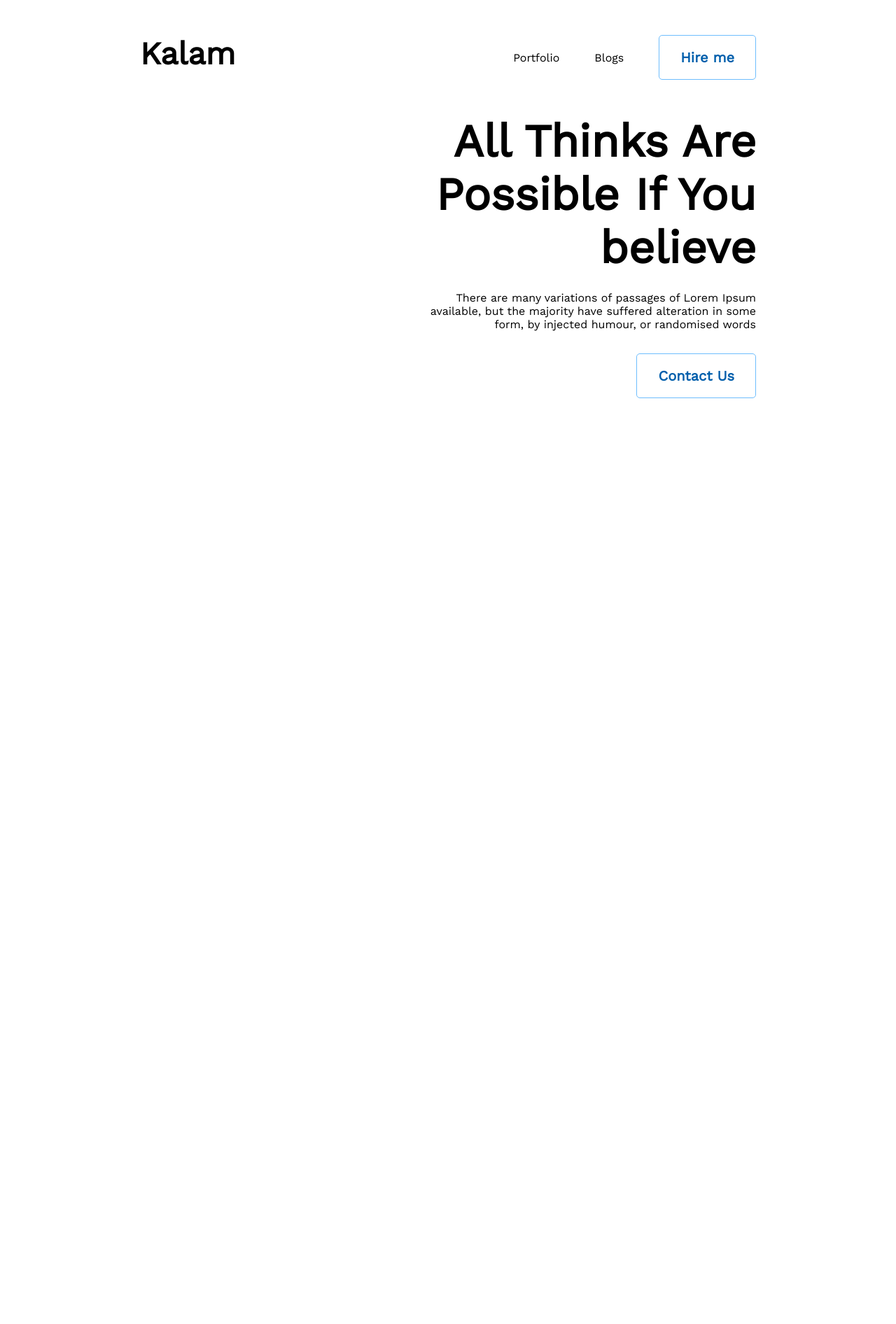
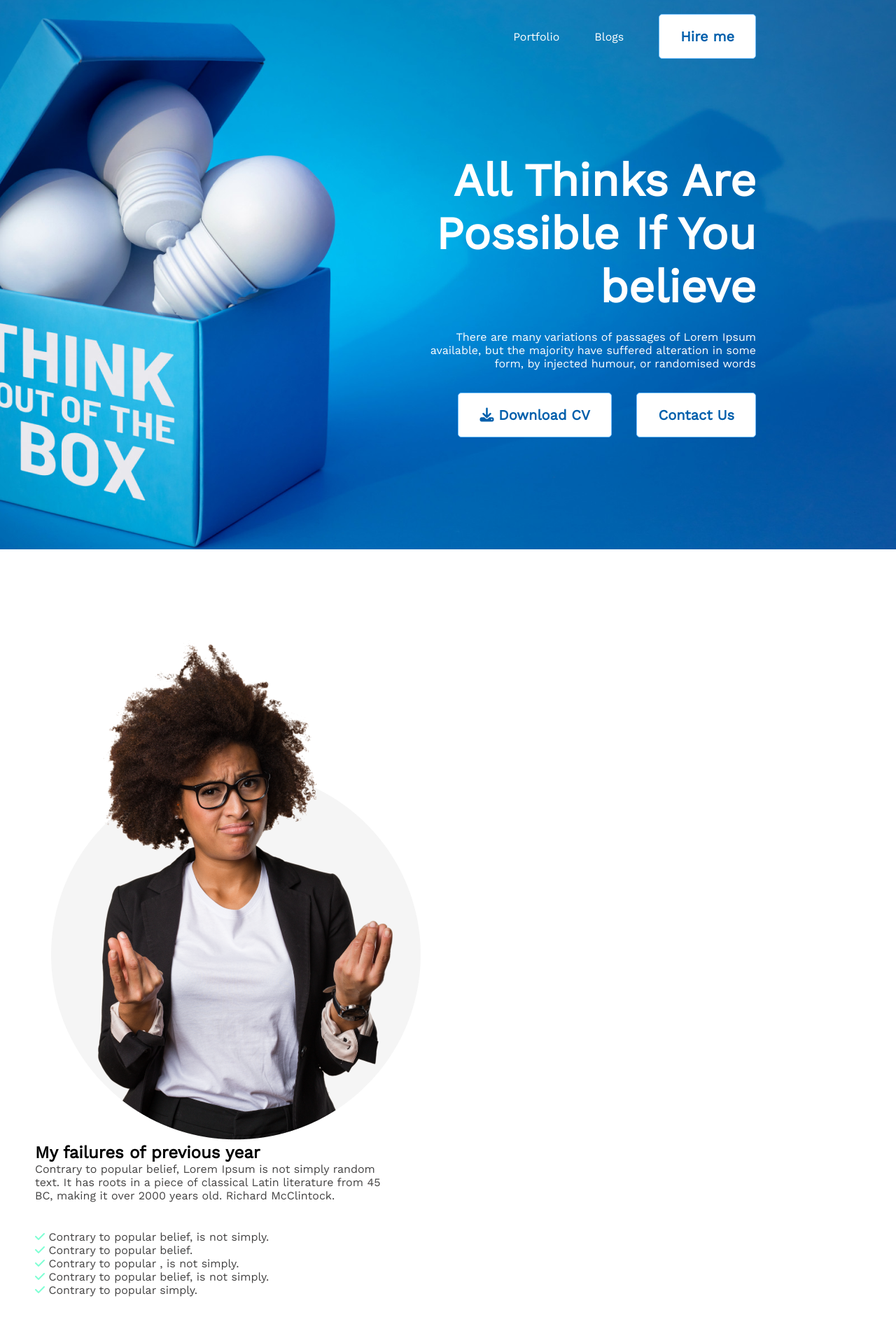
Before and after one commit to azaadd/first-assignment, a plain HTML site: page index.html in a window 1280 px wide. Shown: the whole page at 70% size. Before the commit the page ends 800 px from the top, so only its background shows below. Drawn offline with nearby package versions, Linux system fonts and the light colour scheme.

Commit message:
added my failure

```diff
--- a/index.html
+++ b/index.html
@@ -10,29 +10,46 @@
 <link rel="preconnect" href="https://fonts.gstatic.com" crossorigin>
 <link href="https://fonts.googleapis.com/css2?family=Open+Sans&family=Work+Sans&display=swap" rel="stylesheet">
 
+<script src="https://kit.fontawesome.com/bbe941c303.js" crossorigin="anonymous"></script>
+
     <link rel="stylesheet" href="styles/style.css">
 </head>
 <body>
-    <header>
+    <header class="header">
         <nav>
-            <h2 class="nav-title">Kalam</h2>
             <ul>
                 <li>Portfolio</li>
                 <li>Blogs</li>
                 <li><button class="btn-primary">Hire me</button></li>
             </ul>
         </nav>
+
         <!-- header banner -->
+
         <div class="banner">
             <div>
                 <h1 class="banner-title">All Thinks Are Possible If You believe</h1>
                 <p class="banner-description">There are many variations of passages of Lorem Ipsum available, but the majority have suffered alteration in some form, by injected humour, or randomised words</p>
                 <button class="btn-contact">Contact Us</button>
+                <button class="btn-primary">Download CV <i class="fa-solid fa-download"></i></button>
             </div>
         </div>
     </header>
     <main>
-
+        <section class="my-failure">
+            <img src="images/person.png" alt="">
+            <div class="article">
+                <h2 class="my-failure-title">My failures of previous year</h2>
+                <p class="my-failure-description">Contrary to popular belief, Lorem Ipsum is not simply random text. It has roots in a piece of classical Latin literature from 45 BC, making it over 2000 years old. Richard McClintock.</p>
+                <div class="check">
+                    <p><i class="fa-solid fa-check"></i> Contrary to popular belief, is not simply.</p>
+                    <p><i class="fa-solid fa-check"></i> Contrary to popular belief.</p>
+                    <p><i class="fa-solid fa-check"></i> Contrary to popular , is not simply.</p>
+                    <p><i class="fa-solid fa-check"></i> Contrary to popular belief, is not simply.</p>
+                    <p><i class="fa-solid fa-check"></i> Contrary to popular simply.</p>
+            </div>
+            </div>
+        </section>
     </main>
     <footer>
 
--- a/styles/style.css
+++ b/styles/style.css
@@ -1,6 +1,7 @@
 *{
     margin: 0;
     font-family: 'Work Sans', sans-serif;
+
 }
 
 .btn-primary{
@@ -15,15 +16,16 @@
 }
 
 /* header and navigation styles */
+.header{
+
+}
 nav{
     display: flex;
-    justify-content: space-between;
-    margin: 50px 200px;
+    float: right;
+    padding: 20px 200px;
+
 }
-.nav-title{
-    font-weight: 800;
-    font-size: 45px;
-}
+
 nav ul{
     display: flex;
     align-items: center;
@@ -31,23 +33,29 @@ nav ul{
 nav li{
     list-style: none;
     margin-left: 50px;
+    color: #fff;
 }
 
 /* banner styles */
 .banner{
-    margin: 0 200px;
+    padding: 220px 200px 160px 200px;
     direction: rtl;
+    background-image: url('../images/banner/banner3.png');
+    background-repeat: no-repeat;
+    background-position: bottom right;
 
 }
 .banner-title{
     font-size: 65px;
     font-weight: 700;
     margin-bottom: 24px;
+    color: #fff;
 }
 .banner-description{
     font-size: 16px;
     font-weight: 400;
     margin-bottom: 32px;
+    color: #fff;
 }
 .banner h1,p{
     width: 500px;
@@ -61,4 +69,21 @@ nav li{
     font-weight: 600;
     border: 1px solid #6ebdfd;
     padding: 18px 30px;
+    margin-left: 30px;
 }
+
+/* my failure section */
+.my-failure{
+    margin: 120px 200px 100px 50px;
+}
+.check{
+    margin-top: 40px;
+}
+.article p .fa-solid{
+    color: aquamarine;
+}
+.article p{
+    font-size: 16px;
+    font-weight: 400;
+    color: #444343;
+}
```
Also changed, not shown: images/ak.png (added), images/developer.png (added).
